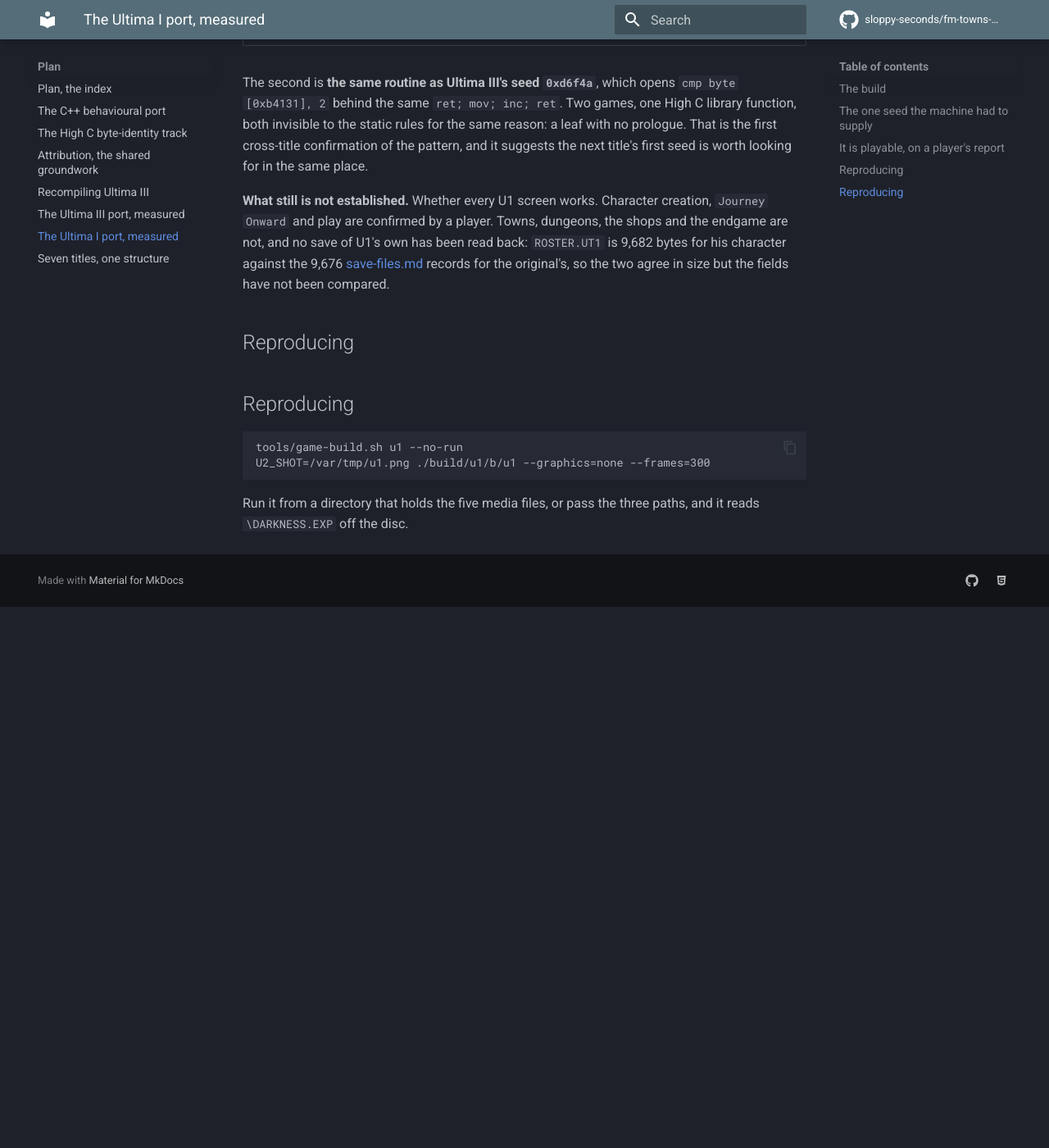
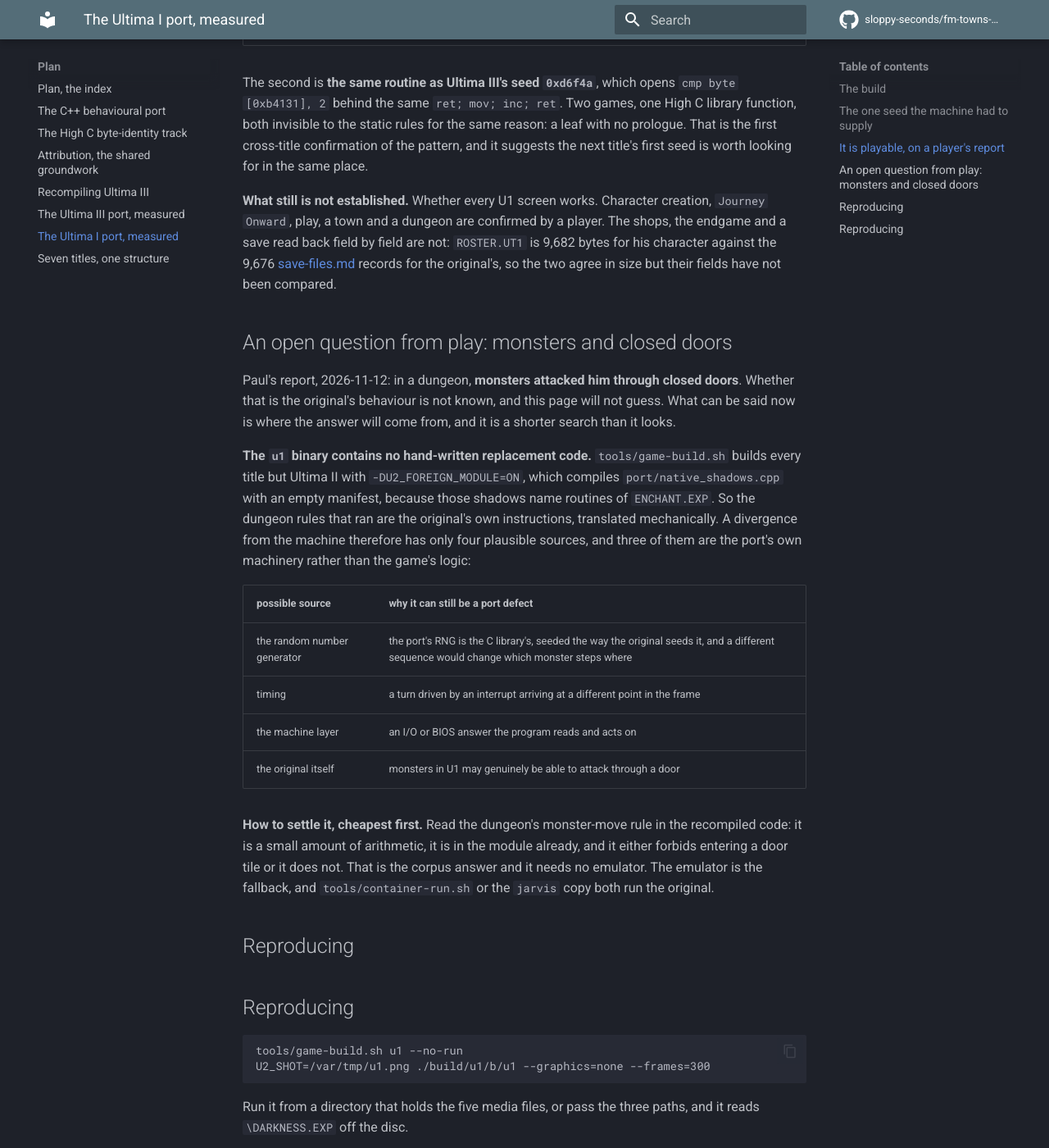
Before and after one commit to sloppy-seconds/fm-towns-ultima, an MkDocs documentation site: the page built from docs/u1-port.md, in a window 1280 px wide and 1400 px high, scrolled down 1435 px. Shown: the whole window at 82% size. Built offline with MkDocs 1.6.1 and Material for MkDocs 9.7.7, drawn with Linux system fonts in a browser that asks for light colours; comment, search, counter and statistics services are not loaded; before the commit the page ends 2175 px from its top, so only the background shows below that.

Commit message:
u1: a town and a dungeon both work; monsters through doors is an open question
Paul's report: he entered a town and a dungeon in U1 and both worked. Recorded as
a player's observation, which is the oracle.

He also saw monsters attack him through closed doors in the dungeon, and asked
whether that is a bug. This page does not answer that, because nobody knows yet
and guessing game behaviour is the thing this repository forbids. What it records
instead is where the answer comes from, and one fact that narrows it.

The u1 binary carries no hand-written replacement code: game-build.sh builds every
title but Ultima II with -DU2_FOREIGN_MODULE=ON, so native_shadows.cpp compiles
with an empty manifest. The dungeon rules that ran are therefore the original's
own instructions, mechanically translated. So a divergence can only come from the
RNG, from timing, from a machine-layer answer, or from the original doing exactly
that. The RNG is the first suspect because the port seeds it the way the original
does and a different sequence moves a different monster.

Cheapest route to the answer is the recompiled monster-move rule, which is already
in the module and needs no emulator: it either forbids a monster entering a door
tile or it does not. The emulator is the fallback.

```diff
--- a/docs/u1-port.md
+++ b/docs/u1-port.md
@@ -52,10 +52,34 @@
 a leaf with no prologue. That is the first cross-title confirmation of the pattern, and it suggests the next title's
 first seed is worth looking for in the same place.
 
-**What still is not established.** Whether every U1 screen works. Character creation, `Journey Onward` and play are
-confirmed by a player. Towns, dungeons, the shops and the endgame are not, and no save of U1's own has been read
-back: `ROSTER.UT1` is 9,682 bytes for his character against the 9,676 [save-files.md](save-files.md) records for the
-original's, so the two agree in size but the fields have not been compared.
+**What still is not established.** Whether every U1 screen works. Character creation, `Journey Onward`, play, a town
+and a dungeon are confirmed by a player. The shops, the endgame and a save read back field by field are not:
+`ROSTER.UT1` is 9,682 bytes for his character against the 9,676 [save-files.md](save-files.md) records for the
+original's, so the two agree in size but their fields have not been compared.
+
+## An open question from play: monsters and closed doors
+
+Paul's report, 2026-11-12: in a dungeon, **monsters attacked him through closed doors**. Whether that is the
+original's behaviour is not known, and this page will not guess. What can be said now is where the answer will come
+from, and it is a shorter search than it looks.
+
+**The `u1` binary contains no hand-written replacement code.** `tools/game-build.sh` builds every title but Ultima II
+with `-DU2_FOREIGN_MODULE=ON`, which compiles `port/native_shadows.cpp` with an empty manifest, because those shadows
+name routines of `ENCHANT.EXP`. So the dungeon rules that ran are the original's own instructions, translated
+mechanically. A divergence from the machine therefore has only four plausible sources, and three of them are the
+port's own machinery rather than the game's logic:
+
+| possible source | why it can still be a port defect |
+|---|---|
+| the random number generator | the port's RNG is the C library's, seeded the way the original seeds it, and a different sequence would change which monster steps where |
+| timing | a turn driven by an interrupt arriving at a different point in the frame |
+| the machine layer | an I/O or BIOS answer the program reads and acts on |
+| the original itself | monsters in U1 may genuinely be able to attack through a door |
+
+**How to settle it, cheapest first.** Read the dungeon's monster-move rule in the recompiled code: it is a small amount
+of arithmetic, it is in the module already, and it either forbids entering a door tile or it does not. That is the
+corpus answer and it needs no emulator. The emulator is the fallback, and `tools/container-run.sh` or the `jarvis`
+copy both run the original.
 
 ## Reproducing
 
```
